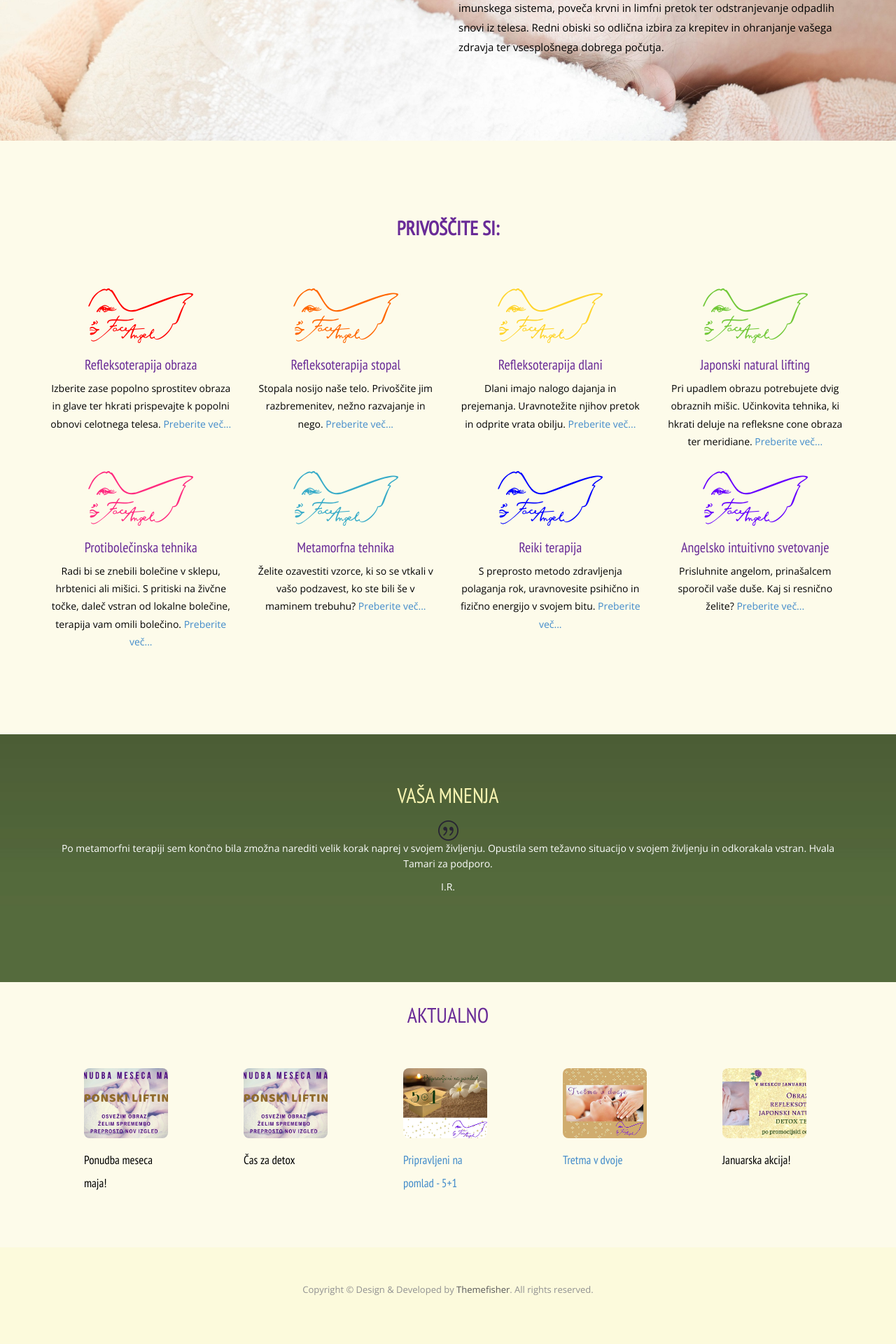
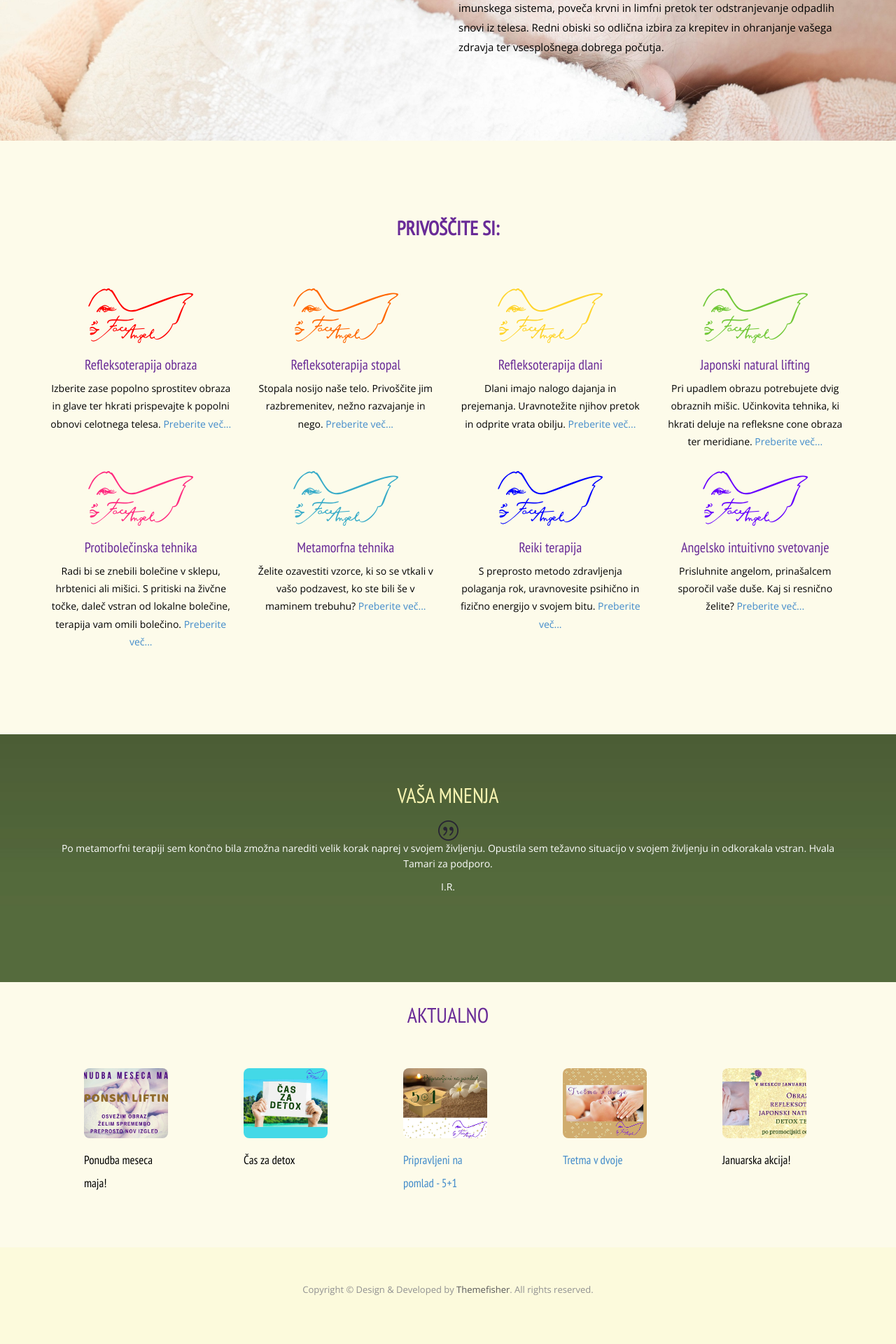
Before and after one commit to tamarazr/tamarazr.github.io, a Jekyll site: the page built from index.html, in a window 1280 px wide. Shown: the part 1530-3450 px from the top of the page at 70% size. Built offline with Jekyll 4.4.1, drawn with Linux system fonts in a browser that asks for light colours; nearby versions of some CDN libraries; some web fonts are replaced.

Commit message:
Update index.html

```diff
--- a/index.html
+++ b/index.html
@@ -159,7 +159,7 @@ permalink: /
             </div>
 	    <div class="clients-logo-img">
                 <a href="#detox">
-              <img src="{{ site.baseurl }}/img/aktualno/jap_lift.jpg" alt="Aktualno">
+              <img src="{{ site.baseurl }}/img/aktualno/detox.jpg" alt="Aktualno">
                 </a>
 		    <p>Čas za detox</p>
             </div>
```
